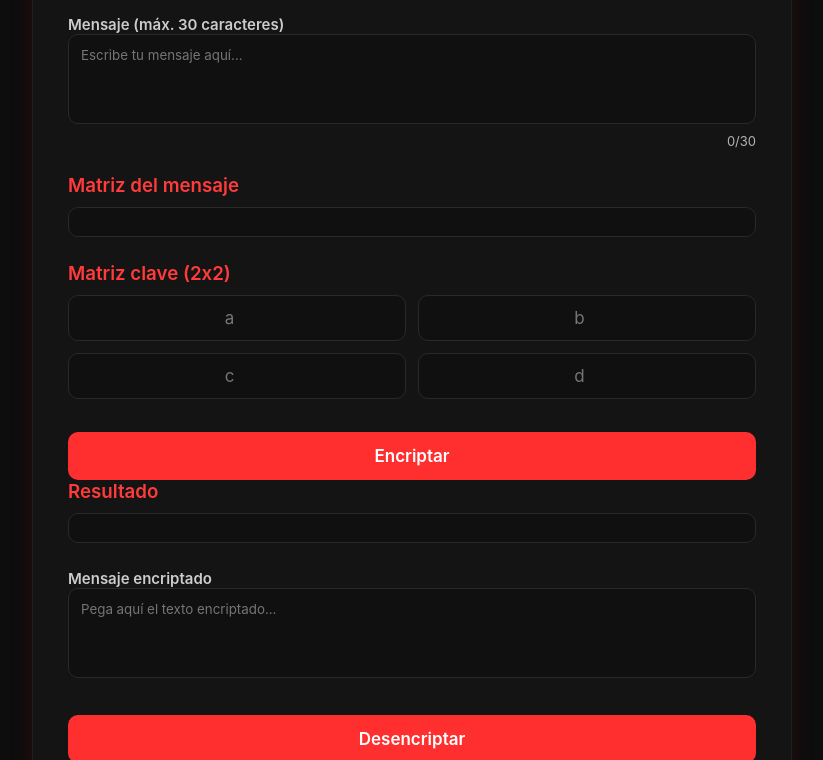
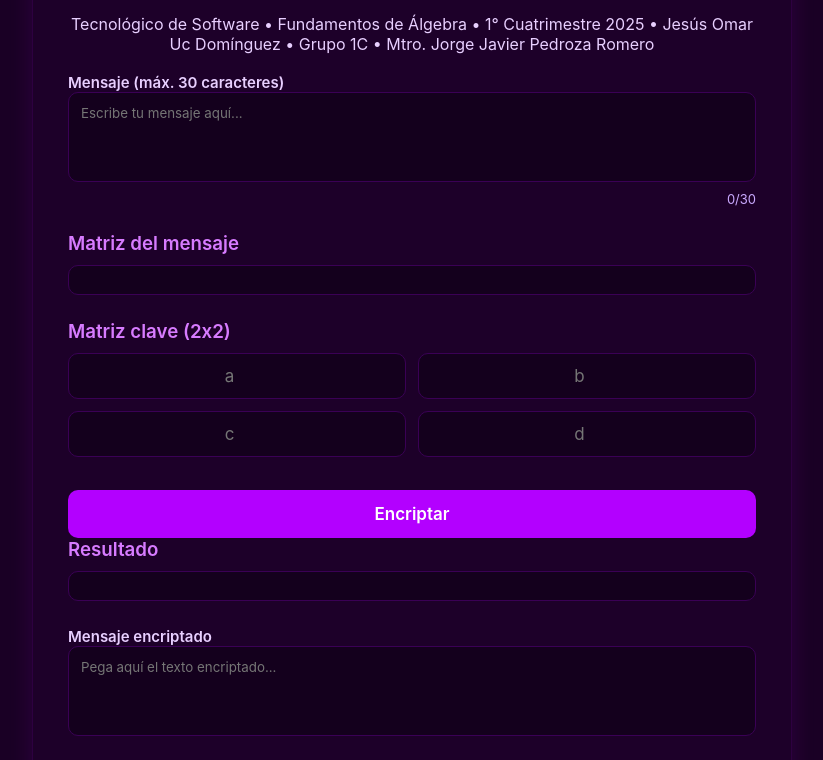
Before and after one commit to JesusUc18/ENCRIPTADOR-METODO-HILL, a plain HTML site: page index.html in a window 1280 px wide. Shown: the part 131-891 px from the top of the page, without its empty margins (228-1051 px from the left). Drawn offline with Linux system fonts and the light colour scheme.

Commit message:
Mejora en datos del estudiante y el css

```diff
--- a/index.html
+++ b/index.html
@@ -9,7 +9,10 @@
 <body>
     <div class="container">
         <h1>Encriptación Hill</h1>
-
+        <p class="info-text">
+    Tecnológico de Software • Fundamentos de Álgebra • 1° Cuatrimestre 2025
+    • Jesús Omar Uc Domínguez • Grupo 1C • Mtro. Jorge Javier Pedroza Romero
+    </p>
         <div class="section">
             <label for="mensaje">Mensaje (máx. 30 caracteres)</label>
             <textarea id="mensaje" maxlength="30" placeholder="Escribe tu mensaje aquí..."></textarea>
--- a/style.css
+++ b/style.css
@@ -8,23 +8,38 @@
 
 /* ==== FONDO ==== */
 body {
-    background: #0d0d0d;
-    color: #e6e6e6;
+    background: #16001f; /* morado muy oscuro */
+    color: #f3e6ff; /* blanco rosado */
     min-height: 100vh;
     display: flex;
     justify-content: center;
     padding: 40px 20px;
+    animation: bgMove 12s infinite alternate ease-in-out;
+}
+
+.info-text {
+    margin-bottom: 18px;   /* separa hacia abajo */
+    margin-top: 10px;      /* separa del título */
+    line-height: 1.25;     /* más elegante sin modificar tamaño */
+    color: #e8cfff;
+    text-align: center;
+}
+
+/* animación suave del fondo */
+@keyframes bgMove {
+    0% { background: #16001f; }
+    100% { background: #210031; }
 }
 
 /* ==== CONTENEDOR ==== */
 .container {
     width: 100%;
     max-width: 760px;
-    background: #141414;
+    background: #1d0029;
     padding: 35px;
     border-radius: 18px;
-    border: 1px solid #1f1f1f;
-    box-shadow: 0 0 25px rgba(255, 0, 0, 0.1);
+    border: 1px solid #2d0040;
+    box-shadow: 0 0 25px rgba(200, 0, 255, 0.12);
     animation: fadeIn 0.8s ease;
 }
 
@@ -33,15 +48,15 @@ h1 {
     text-align: center;
     margin-bottom: 30px;
     font-weight: 700;
-    color: #ff4a4a;
+    color: #ff7bff; /* rosa neon suave */
     letter-spacing: 1px;
-    text-shadow: 0 0 8px rgba(255, 0, 0, 0.4);
+    text-shadow: 0 0 10px rgba(255, 130, 255, 0.4);
 }
 
 /* ==== SUBTÍTULOS ==== */
 h3 {
     margin-bottom: 10px;
-    color: #ff3b3b;
+    color: #d77bff; /* morado claro */
     font-weight: 600;
 }
 
@@ -54,7 +69,7 @@ h3 {
 label {
     font-size: 15px;
     font-weight: 600;
-    color: #cccccc;
+    color: #e8cfff; /* lila suave */
 }
 
 /* ==== TEXTAREAS ==== */
@@ -63,16 +78,17 @@ textarea {
     padding: 12px;
     height: 90px;
     border-radius: 10px;
-    border: 1px solid #292929;
-    background: #101010;
-    color: #f2f2f2;
+    border: 1px solid #3a0055;
+    background: #14001d;
+    color: #f8e9ff;
     resize: none;
     outline: none;
-    transition: border 0.25s ease;
+    transition: border 0.25s ease, box-shadow 0.25s;
 }
 
 textarea:focus {
-    border-color: #ff3d3d;
+    border-color: #ff6cff;
+    box-shadow: 0 0 10px rgba(255, 100, 255, 0.4);
 }
 
 /* ==== CONTADOR ==== */
@@ -80,7 +96,7 @@ textarea:focus {
     text-align: right;
     margin-top: 5px;
     font-size: 13px;
-    color: #b3b3b3;
+    color: #caa9ff;
 }
 
 /* ==== MATRIZ MENSAJE ==== */
@@ -88,9 +104,9 @@ textarea:focus {
 .resultado-box {
     padding: 14px;
     border-radius: 10px;
-    border: 1px solid #292929;
-    background: #101010;
-    color: #dedede;
+    border: 1px solid #3a0055;
+    background: #14001d;
+    color: #f3d9ff;
 }
 
 /* ==== INPUTS MATRIZ ==== */
@@ -104,8 +120,8 @@ textarea:focus {
     padding: 12px;
     font-size: 17px;
     text-align: center;
-    background: #101010;
-    border: 1px solid #292929;
+    background: #14001d;
+    border: 1px solid #3a0055;
     border-radius: 10px;
     color: #fff;
     outline: none;
@@ -113,8 +129,8 @@ textarea:focus {
 }
 
 .matriz-input input:focus {
-    border-color: #ff3b3b;
-    background: #141414;
+    border-color: #d77bff;
+    background: #1d0030;
 }
 
 /* ==== BOTONES ==== */
@@ -124,7 +140,7 @@ button {
     margin-top: 8px;
     border: none;
     border-radius: 10px;
-    background: #ff2f2f;
+    background: #b300ff;
     color: white;
     font-size: 17px;
     font-weight: 600;
@@ -133,8 +149,8 @@ button {
 }
 
 button:hover {
-    background: #d92626;
-    box-shadow: 0 0 15px rgba(255, 40, 40, 0.3);
+    background: #9900e6;
+    box-shadow: 0 0 15px rgba(200, 0, 255, 0.35);
 }
 
 button:active {
@@ -146,9 +162,9 @@ footer {
     margin-top: 35px;
     text-align: center;
     font-size: 14px;
-    color: #8e8e8e;
+    color: #b78de6;
     padding-top: 15px;
-    border-top: 1px solid #1f1f1f;
+    border-top: 1px solid #2d0040;
 }
 
 /* ==== ANIMACIONES ==== */
```
